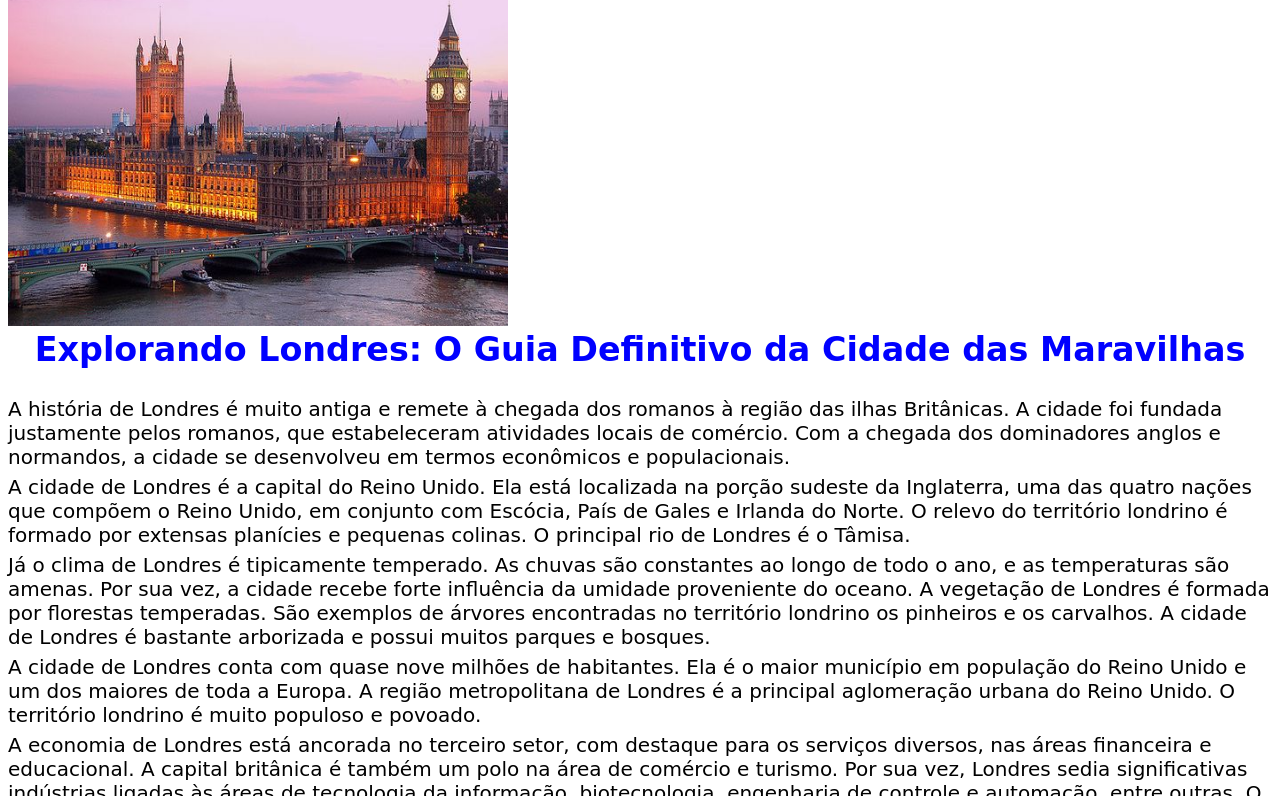
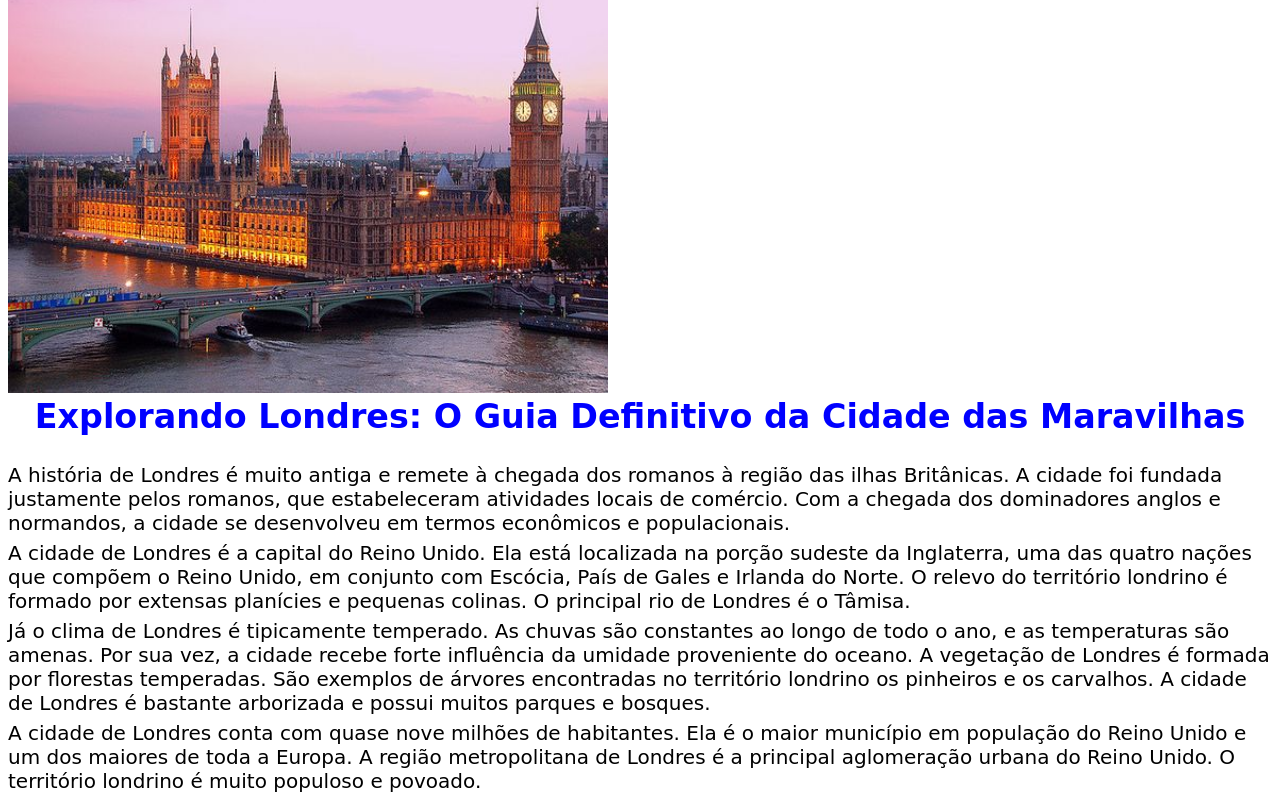
Before and after one commit to marina-bertoldo/meuBlog1b, a plain HTML site: page index.html in a window 1280 px wide. Shown: the part 207-1003 px from the top of the page. Drawn offline with Linux system fonts and the light colour scheme.

Commit message:
tjfghjhhdghjhfghffgdfjifnijwnio

```diff
--- a/index.html
+++ b/index.html
@@ -26,8 +26,8 @@
             margin-bottom: 6px;
         }
         img{
-            width: 500px;
-            heigth: 400px;
+            width: 600px;
+            heigth: 500px;
         }
     </style>
 </head>
```
